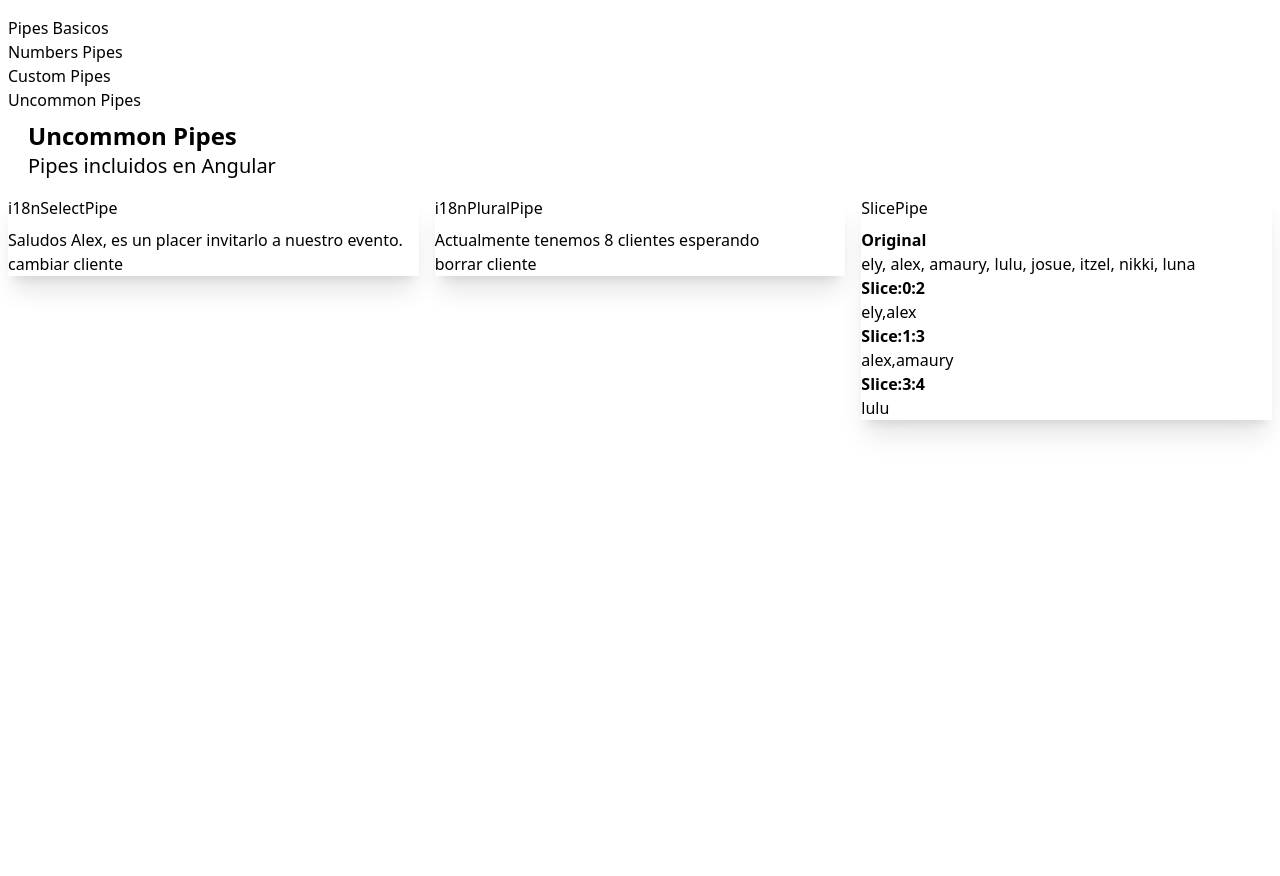
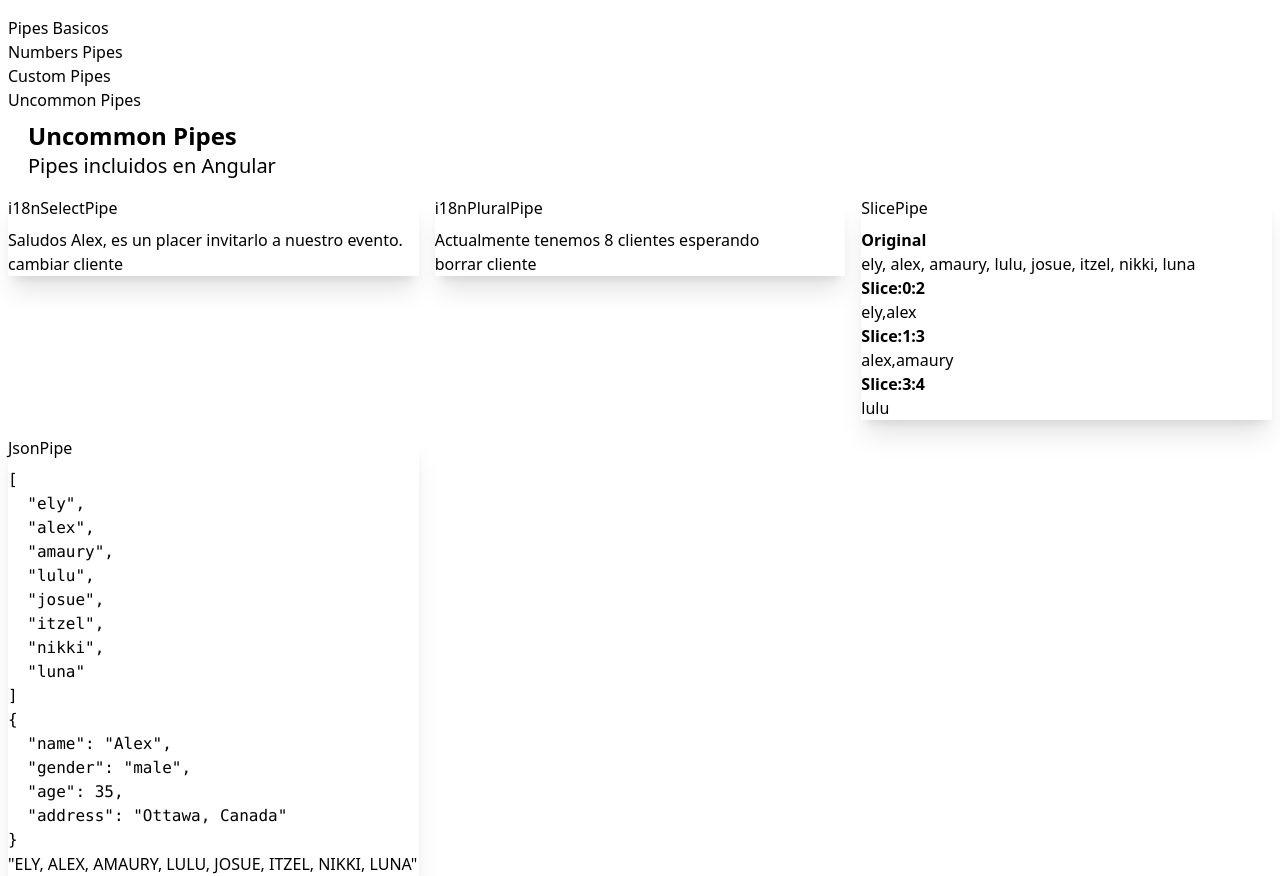
Before and after one commit to ZAIDomy/pipes_app, an Angular app: page /uncommon in a window 1280 px wide. Before the commit the page ends 800 px from the top, so only its background shows below. Built offline with nearby package versions, Linux system fonts and the light colour scheme.

Commit message:
json - pipe

```diff
--- a/src/app/pages/uncommon-page/uncommon-page.component.html
+++ b/src/app/pages/uncommon-page/uncommon-page.component.html
@@ -32,4 +32,10 @@
         <p class="text-primary">{{clients()|slice:3:4}}</p>
     </app-card>
 
+    <app-card title="JsonPipe">
+      <pre class="text-primary">{{clients()|json}}</pre>
+      <pre class="text-primary">{{client()|json}}</pre>
+      <p class="text-primary">{{clients().join(', ')|json | uppercase }}</p>
+    </app-card>
+
 </div>
--- a/src/app/pages/uncommon-page/uncommon-page.component.ts
+++ b/src/app/pages/uncommon-page/uncommon-page.component.ts
@@ -1,6 +1,6 @@
 import { Component, signal } from '@angular/core';
 import { CardComponent } from "../../components/card/card.component";
-import { I18nPluralPipe, I18nSelectPipe, SlicePipe } from '@angular/common';
+import { I18nPluralPipe, I18nSelectPipe, JsonPipe, SlicePipe, UpperCasePipe } from '@angular/common';
 
 const client1={
   name: 'Alex',
@@ -12,13 +12,13 @@
   name: 'Ely',
   gender: 'female',
   age: 33,
-  address: 'Ottawa, Canada'
+  address: 'Toronto, Canada'
 }
 
 @Component({
   selector: 'app-uncommon-page',
   standalone: true,
-  imports: [CardComponent,I18nSelectPipe,I18nPluralPipe,SlicePipe],
+  imports: [CardComponent,I18nSelectPipe,I18nPluralPipe,SlicePipe,JsonPipe,UpperCasePipe],
   templateUrl: './uncommon-page.component.html',
 })
 export default class UncommonPageComponent {
```
